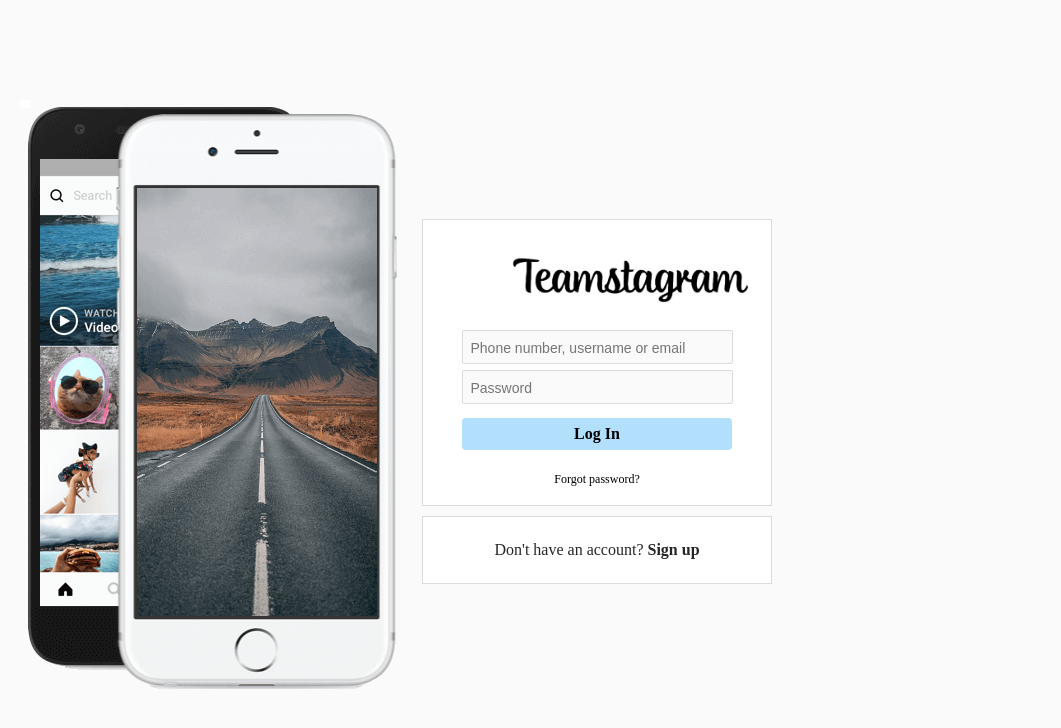
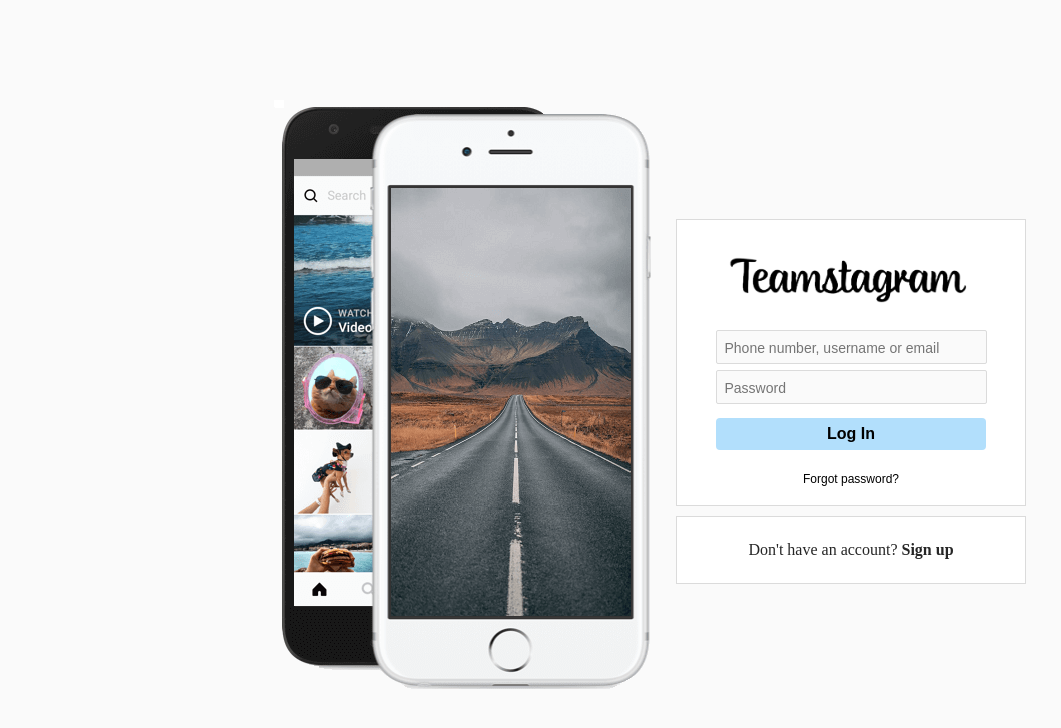
Before and after one commit to chanyangpraise/portfolioFrontend, a React (Vite) app: page / in a window 1280 px wide. Shown: the top 728 px of the page, without its empty margins (0-1061 px from the left). Built offline with nearby package versions, Linux system fonts and the light colour scheme.

Commit message:
login page 메인 디자인 완료

```diff
--- a/src/Routers/Login.css
+++ b/src/Routers/Login.css
@@ -3,7 +3,10 @@
   --text-color: #262626;
   --background-color: rgb(250, 250, 250);
   --border-color: 219, 219, 219;
-  --footer-text-color: rgb(00, 55, 107);
+  position: absolute;
+  top: 50%;
+  left: 50%;
+  transform: translate(-50%, -50%);
 }
 
 *{
@@ -77,6 +80,9 @@
 
 .instagram-logo{
   height: 51px;
+  position: relative;
+  left: 50%;
+  transform: translate(-50%);
 }
 
 #login-post{
@@ -106,6 +112,7 @@
 }
 
 .login-button{
+  font-family: sans-serif;
   background-color: rgb(178,223,252);
   color: rgb(255,255,255);
   font-weight: bold;
@@ -139,6 +146,7 @@
 
 .password-forgot{
   color: var(--footer-text-color);
+  font-family: sans-serif;
   text-align: center;
   font-size: 12px;
   margin-top: 15px;
--- a/src/Routers/Login.jsx
+++ b/src/Routers/Login.jsx
@@ -6,7 +6,6 @@
 import picture2 from "../asset/loginimg/photo-2.png"
 import picture3 from "../asset/loginimg/photo-3.png"
 import picture4 from "../asset/loginimg/photo-4.png"
-import picture5 from "../asset/loginimg/photo-5.png"
 import logo from "../asset/loginimg/Teamstagramlogo.png"
 
 function Login() {
@@ -21,7 +20,6 @@
                 <img className="picture" src={picture2} alt="#" />
                 <img className="picture" src={picture3} alt="#" />
                 <img className="picture" src={picture4} alt="#" />
-                <img className="picture" src={picture5} alt="#" />
             </div>
   </div>
             {/*User's log in section*/}
```
Also changed, not shown: src/asset/loginimg/photo-5.png (deleted).
